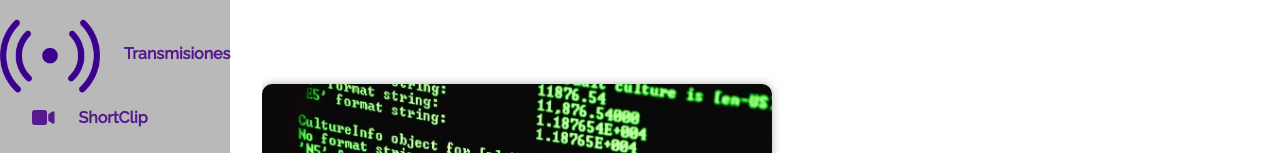
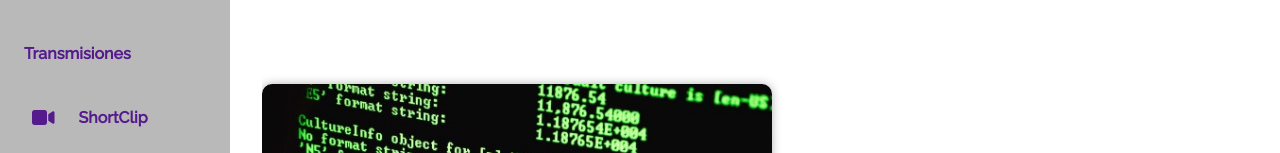
Before and after one commit to quirogaez/code-net, a plain HTML site: page static/templates/structure.html in a window 1280 px wide. Shown: the part 198-351 px from the top of the page. Drawn offline with Linux system fonts and the light colour scheme.

Commit message:
cambios jonatan tarea7

```diff
--- a/static/templates/structure.html
+++ b/static/templates/structure.html
@@ -54,7 +54,7 @@
                     <h3>Buscar</h3>
                 </a>
                 <a href="" class="menu-item ">
-                    <span><img src="../img/trasmisiones.png" alt="">  </i></span>
+                    <span></span>
                     <h3>Transmisiones</h3>
                 </a>
                 <a href="" class="menu-item ">
```
